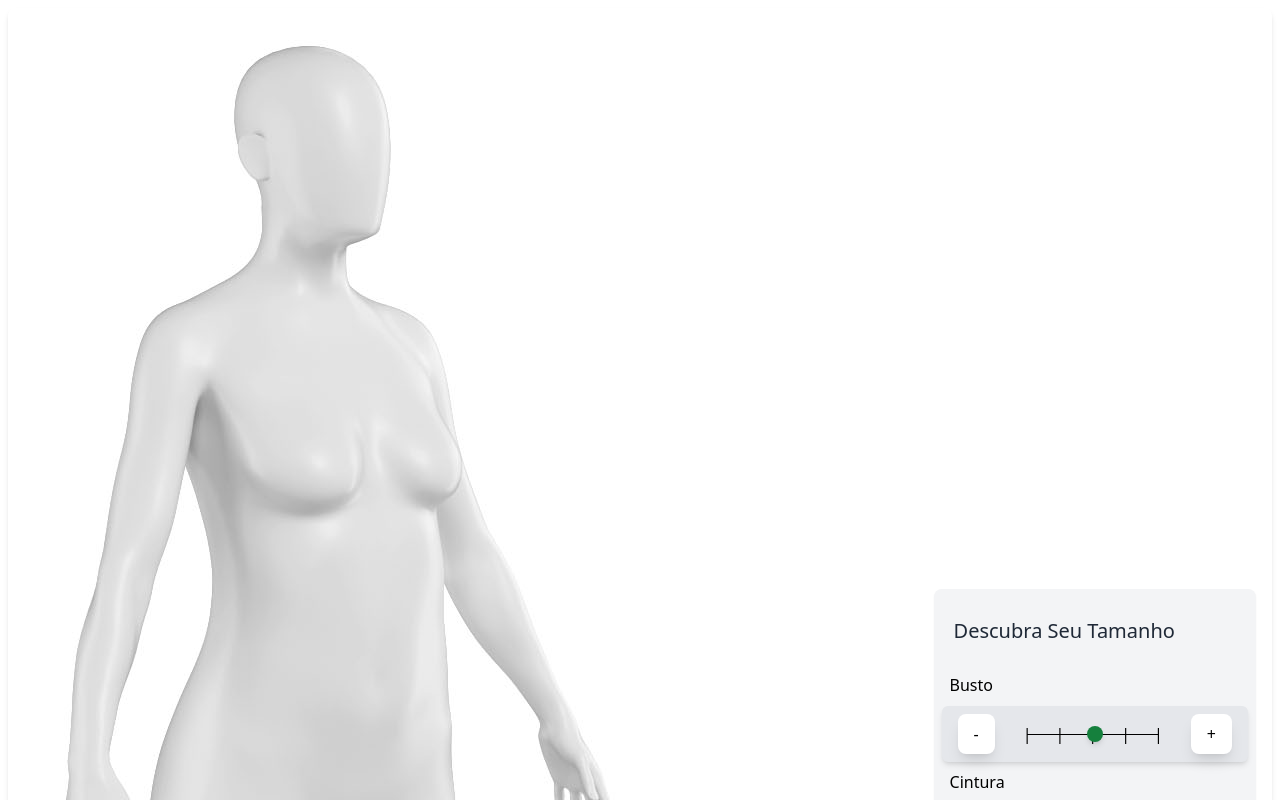
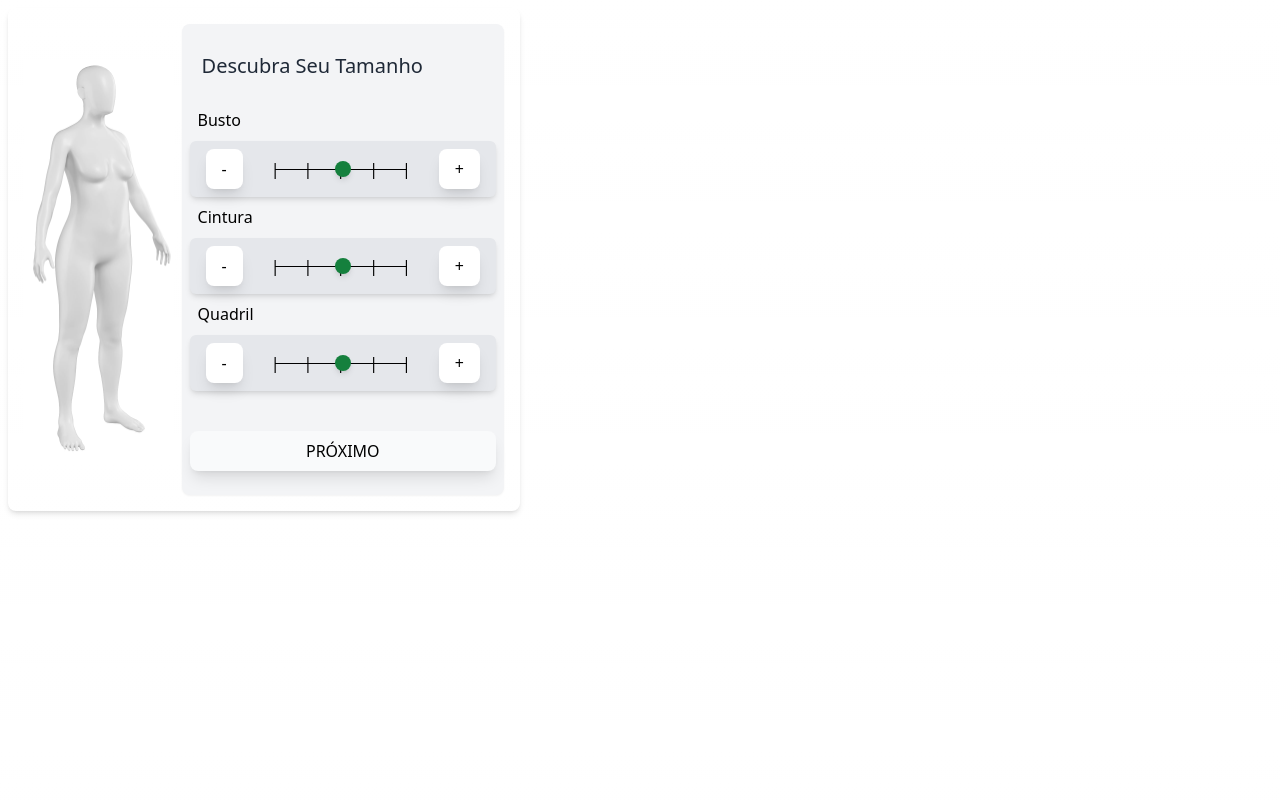
Before and after one commit to vitolofi/the-size-picker, a Next.js app: page /doll/DollPage in a window 1280 px wide. Shown: the top 800 px of the page. Built offline with nearby package versions, Linux system fonts and the light colour scheme.

Commit message:
adds image/next

```diff
--- a/pages/doll/DollPage.tsx
+++ b/pages/doll/DollPage.tsx
@@ -1,6 +1,7 @@
 import FaderView from '../components/faderView'
 import { useRouter } from 'next/router'
 import { useEffect, useState } from 'react'
+import Image from 'next/image'
 
 
 
@@ -31,9 +32,11 @@ export default function DollPage(){
         setDollImgName(`/imgs_lela/0${busto+1}0${cintura+1}0${quadril+1}.jpeg`)
     }
 
-    return (<div className="p-4 m-2 flex outline-1 rounded-lg shadow-md justify-between items-center">
+    return (<div className="p-4 m-2 flex outline-1 rounded-lg shadow-md justify-between items-center max-w-lg">
         <div className="flex shadow-none mr-2">
-        <img src={dollImgName}></img>
+            <div>
+        <Image width={600} height={1600} priority={true} alt={'a manequin that changes its sizes'} src={dollImgName}/>
+            </div>
         </div>
         <div className='flex'>
         <div className='flex flex-col p-2 bg-gray-100 rounded-lg shadow-sm'>
```
